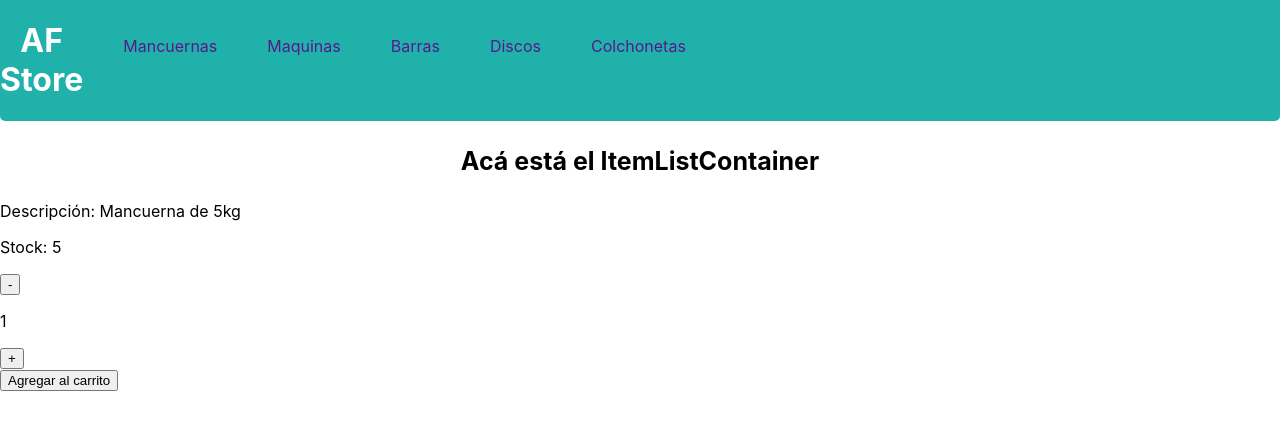
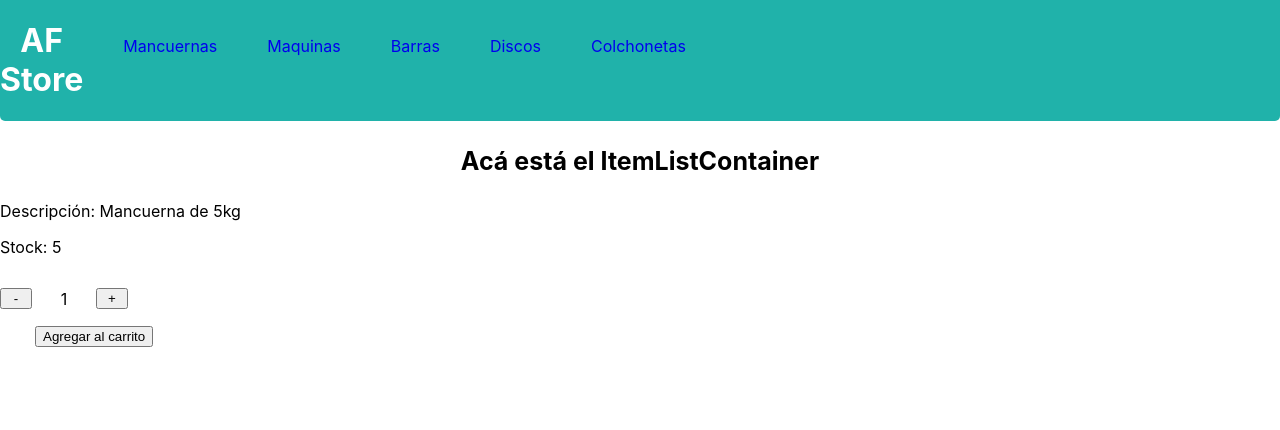
Before and after one commit to LucasOliverDev/ReactJS, a React (Create React App) app in the folder ApexFitnessStoreOliver/: page / in a window 1280 px wide. Shown: the top 430 px of the page. Built offline with nearby package versions, Linux system fonts and the light colour scheme.

Commit message:
Correccion 2 de la clase 5

```diff
--- a/ApexFitnessStoreOliver/src/Components/ItemCount/index.js
+++ b/ApexFitnessStoreOliver/src/Components/ItemCount/index.js
@@ -1,18 +1,19 @@
-import React, {useEffect, useState} from 'react';
+import './itemCount.css';
+import React, {useState} from 'react';
 
-export const ItemCount = (props) => {
+export const ItemCount = ({descripcion,  stock}) => {
     let [numero, setNumero] = useState(1);
     return (
         <div>
-            <p>Descripción: {props.descripcion}</p>
-            <p>Stock: {props.stock}</p>
-            <div>
+            <p>Descripción: {descripcion}</p>
+            <p>Stock: {stock}</p>
+            <div className='botonesTarjeta'>
                 <button disabled={numero<=0} onClick={()=>(setNumero (numero - 1))}>-</button>
                 <p>{numero}</p>
                 <button disabled={numero>=5} onClick={()=>(setNumero (numero + 1))}>+</button>
             </div>
             <div>
-            <button onClick={()=> {console.log( `Seleccionaste ${numero} items`)}}>Agregar al carrito</button>
+            <button className='botonAgregar' disabled={numero<=0} onClick={()=> {console.log( `Seleccionaste ${numero} items`)}}>Agregar al carrito</button>
             </div>
         </div>
     )
--- /dev/null
+++ b/ApexFitnessStoreOliver/src/Components/ItemCount/itemCount.css
@@ -0,0 +1,15 @@
+.botonesTarjeta {
+    display: flex;
+    justify-content: space-between;
+    width: 10%;
+}
+
+.botonesTarjeta button {
+    height: 100%;
+    width: 25%;
+    margin-top: 15px;
+}
+
+.botonAgregar {
+    margin-left: 35px;
+}
--- a/ApexFitnessStoreOliver/src/Components/NavBar/index.js
+++ b/ApexFitnessStoreOliver/src/Components/NavBar/index.js
@@ -6,11 +6,11 @@ export const NavBar = () => {
                 <h1>AF Store</h1>
                     <nav>
                         <ul>
-                            <li><a href="">Mancuernas</a></li>
-                            <li><a href="">Maquinas</a></li>
-                            <li><a href="">Barras</a></li>
-                            <li><a href="">Discos</a></li>
-                            <li><a href="">Colchonetas</a></li>
+                            <li><a href="#index">Mancuernas</a></li>
+                            <li><a href="#index">Maquinas</a></li>
+                            <li><a href="#index">Barras</a></li>
+                            <li><a href="#index">Discos</a></li>
+                            <li><a href="#index">Colchonetas</a></li>
                         </ul>
                     </nav>
                     <CartWidget/>
```
